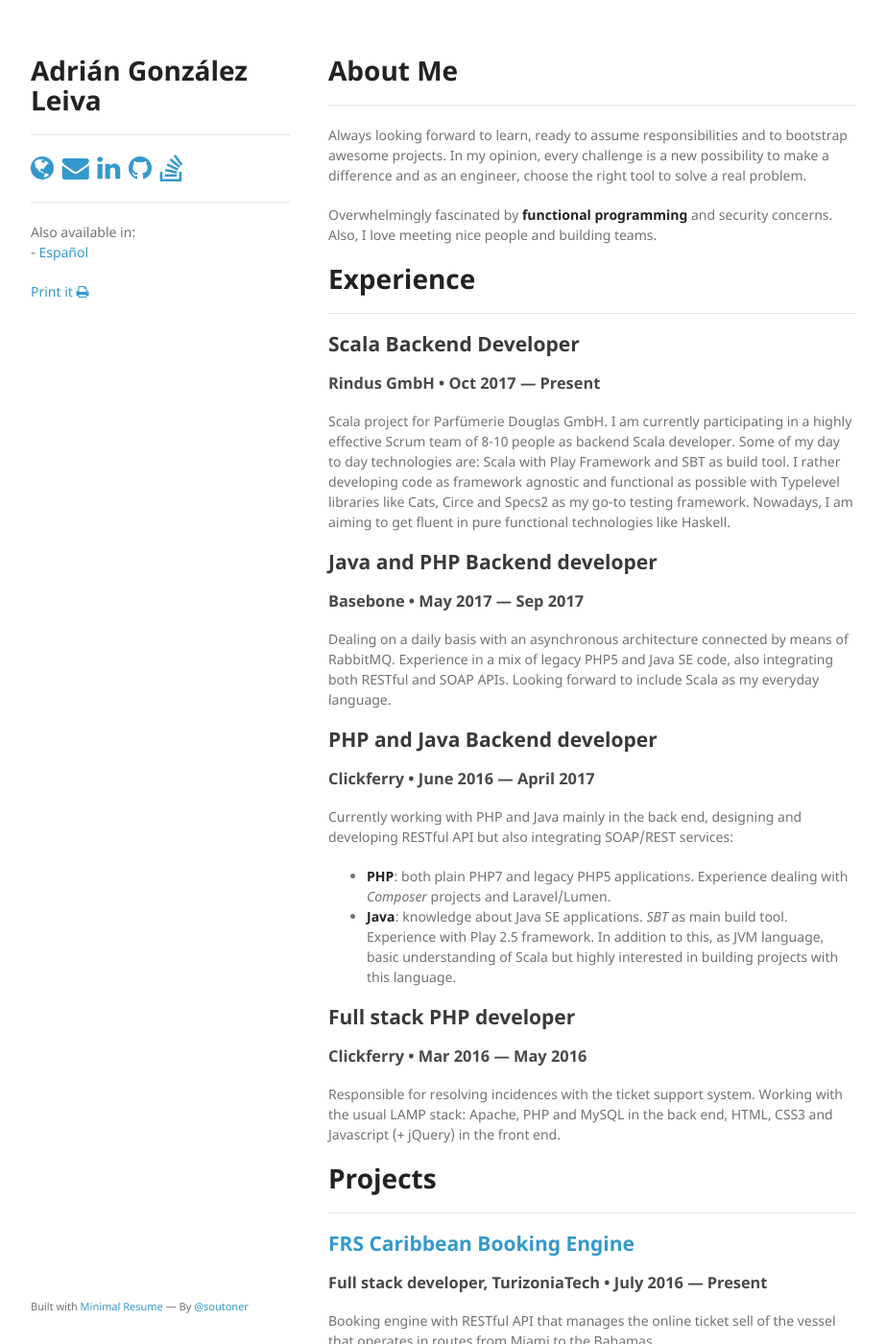
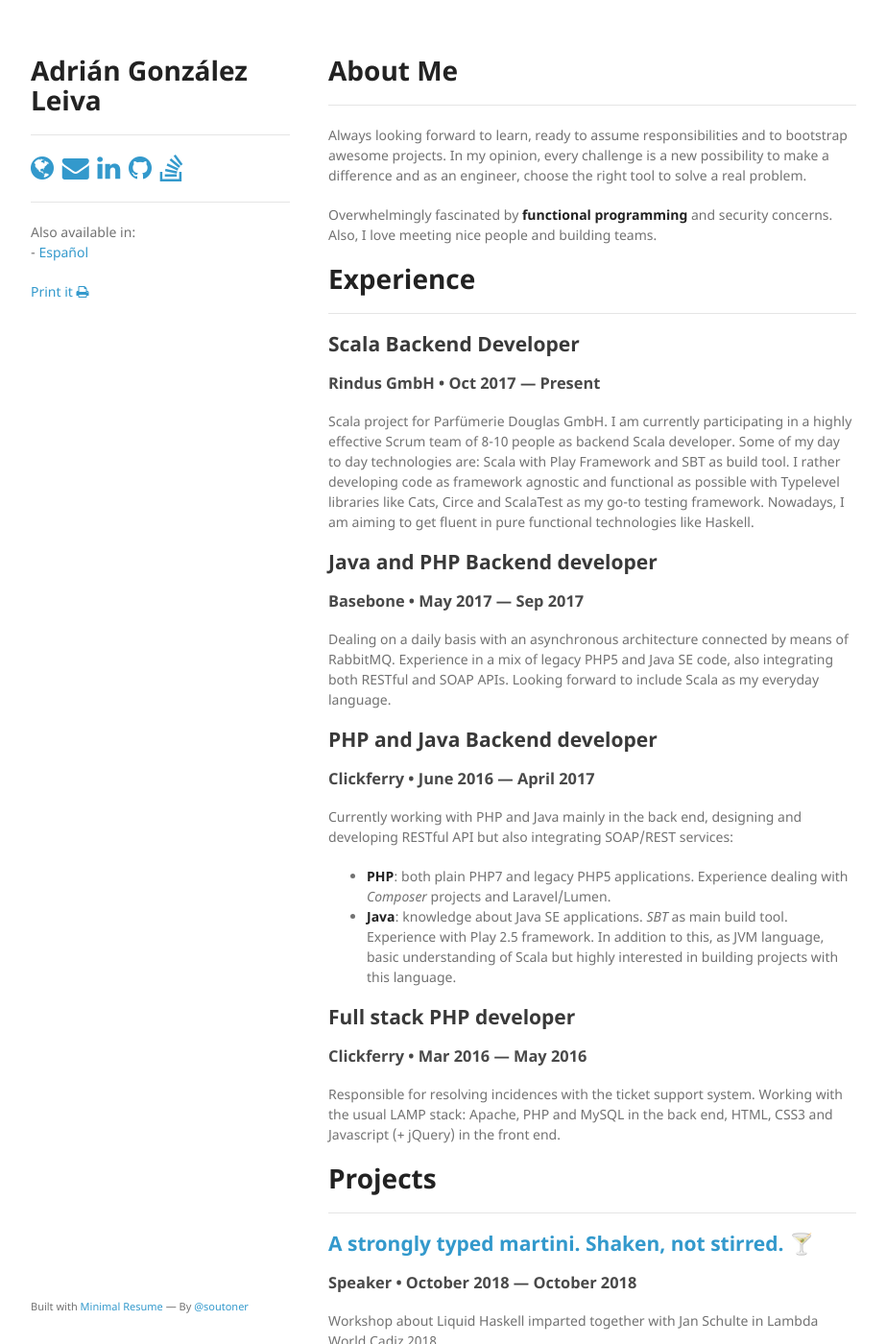
Before and after one commit to soutoner/soutoner.github.io, a Jekyll site: the page built from index.md, in a window 1280 px wide and 1400 px high. Shown: the whole window at 96% size, without its empty margins (178-1101 px from the left). Built offline with Jekyll 4.4.1, drawn with Linux system fonts in a browser that asks for light colours; nearby versions of some CDN libraries; some of the changed text lies outside the part shown.

Commit message:
Updated projects section

```diff
--- a/_data/en.yml
+++ b/_data/en.yml
@@ -37,7 +37,7 @@ experiences:
       I am currently participating in a highly effective Scrum team of 8-10 people as backend Scala developer.
       Some of my day to day technologies are: Scala with Play Framework and SBT as build tool.
       I rather developing code as framework agnostic and functional as possible with Typelevel libraries like Cats,
-      Circe and Specs2 as my go-to testing framework.\n
+      Circe and ScalaTest as my go-to testing framework.\n
       Nowadays, I am aiming to get fluent in pure functional technologies like Haskell."
   - position: Java and PHP Backend developer
     company: Basebone
@@ -74,6 +74,20 @@ languages:
   - language: English
     level: B2
 projects:
+  - title: A strongly typed martini. Shaken, not stirred. 🍸
+    link: https://cadiz.lambda.world/schedule/#session-105
+    position: Speaker
+    from: October 2018
+    to: October 2018
+    description:
+      "Workshop about Liquid Haskell imparted together with Jan Schulte in Lambda World Cadiz 2018"
+  - title: minimal-resume
+    link: https://github.com/soutoner/minimal-resume
+    position: Developer
+    from: March 2017
+    to: Present
+    description:
+      "Dead simple, data-isolated and multilingual resume."
   - title: FRS Caribbean Booking Engine
     link: https://frs-caribbean.com
     position: Full stack developer, TurizoniaTech
--- a/index.md
+++ b/index.md
@@ -8,7 +8,6 @@ lang: en
 {% capture experience %}{% include experience.md %}{% endcapture %}
 {% capture education %}{% include education.md %}{% endcapture %}
 {% capture projects %}{% include projects.md %}{% endcapture %}
-{% capture skills %}{% include skills.md %}{% endcapture %}
 {% capture languages %}{% include languages.md %}{% endcapture %}
 {% capture additional_references %}{% include additional_references.md %}{% endcapture %}
 
@@ -16,7 +15,6 @@ lang: en
 {{ about_me | markdownify }}
 {{ experience | markdownify }}
 {{ projects | markdownify }}
-{{ skills | markdownify }}
 {{ education | markdownify }}
 {{ languages | markdownify }}
 {{ additional_references | markdownify }}
```
Also changed, not shown: index_es.md (+0 -2 lines).
